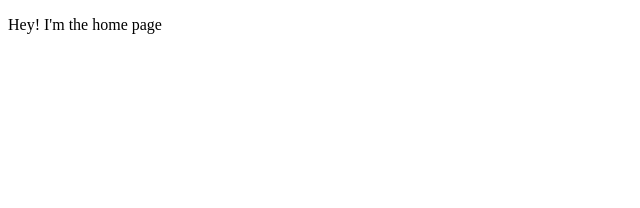
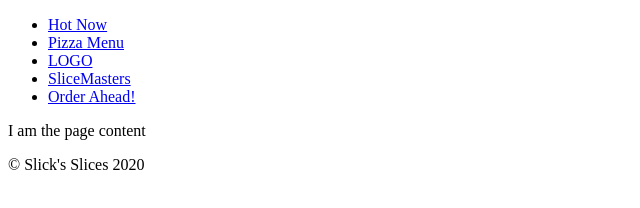
Before and after one commit to geoffreystephenson/master-gatsby, a Gatsby site in the folder starter-files/gatsby/: page / in a window 1280 px wide. Shown: the whole page, without its empty margins (0-640 px from the left). Built offline with nearby package versions, Linux system fonts and the light colour scheme; Gatsby itself is replaced by a stand-in of ours.

Commit message:
lessons 5-6

```diff
--- /dev/null
+++ b/starter-files/gatsby/src/components/Footer.js
@@ -0,0 +1,9 @@
+import React from 'react';
+
+export default function Footer() {
+	return (
+		<footer>
+			<p>&copy; Slick's Slices {new Date().getFullYear()}</p>
+		</footer>
+	);
+}
--- /dev/null
+++ b/starter-files/gatsby/src/components/Layout.js
@@ -0,0 +1,13 @@
+import React from 'react';
+import Footer from './Footer';
+import Nav from './Nav';
+
+export default function Layout() {
+	return (
+		<div>
+			<Nav />
+			<p>I am the page content</p>
+			<Footer />
+		</div>
+	);
+}
--- /dev/null
+++ b/starter-files/gatsby/src/components/Nav.js
@@ -0,0 +1,26 @@
+import React from 'react';
+import { Link } from 'gatsby';
+
+export default function Nav() {
+	return (
+		<nav>
+			<ul>
+				<li>
+					<Link to="/">Hot Now</Link>
+				</li>
+				<li>
+					<Link to="/pizzas/">Pizza Menu</Link>
+				</li>
+				<li className="logo-item">
+					<Link to="/">LOGO</Link>
+				</li>
+				<li>
+					<Link to="/slicemasters">SliceMasters</Link>
+				</li>
+				<li>
+					<Link to="/order">Order Ahead!</Link>
+				</li>
+			</ul>
+		</nav>
+	);
+}
--- a/starter-files/gatsby/src/pages/404.js
+++ b/starter-files/gatsby/src/pages/404.js
@@ -1,5 +1,5 @@
 import React from 'react';
 
 export default function FourOhFourPage() {
-	return <p>Sorry that page doesn't exist!</p>;
+	return <p>Sorry, that page doesn't exist!</p>;
 }
--- a/starter-files/gatsby/src/pages/index.js
+++ b/starter-files/gatsby/src/pages/index.js
@@ -1,9 +1,10 @@
 import React from 'react';
+import Layout from '../components/Layout';
 
 export default function HomePage() {
 	return (
-		<div>
+		<Layout>
 			<p>Hey! I'm the home page</p>
-		</div>
+		</Layout>
 	);
 }
--- a/starter-files/gatsby/src/pages/slicemasters.js
+++ b/starter-files/gatsby/src/pages/slicemasters.js
@@ -1,4 +1,5 @@
 import React from 'react';
+import Nav from '../components/Nav';
 
 export default function SlicemastersPage() {
 	return (
```
